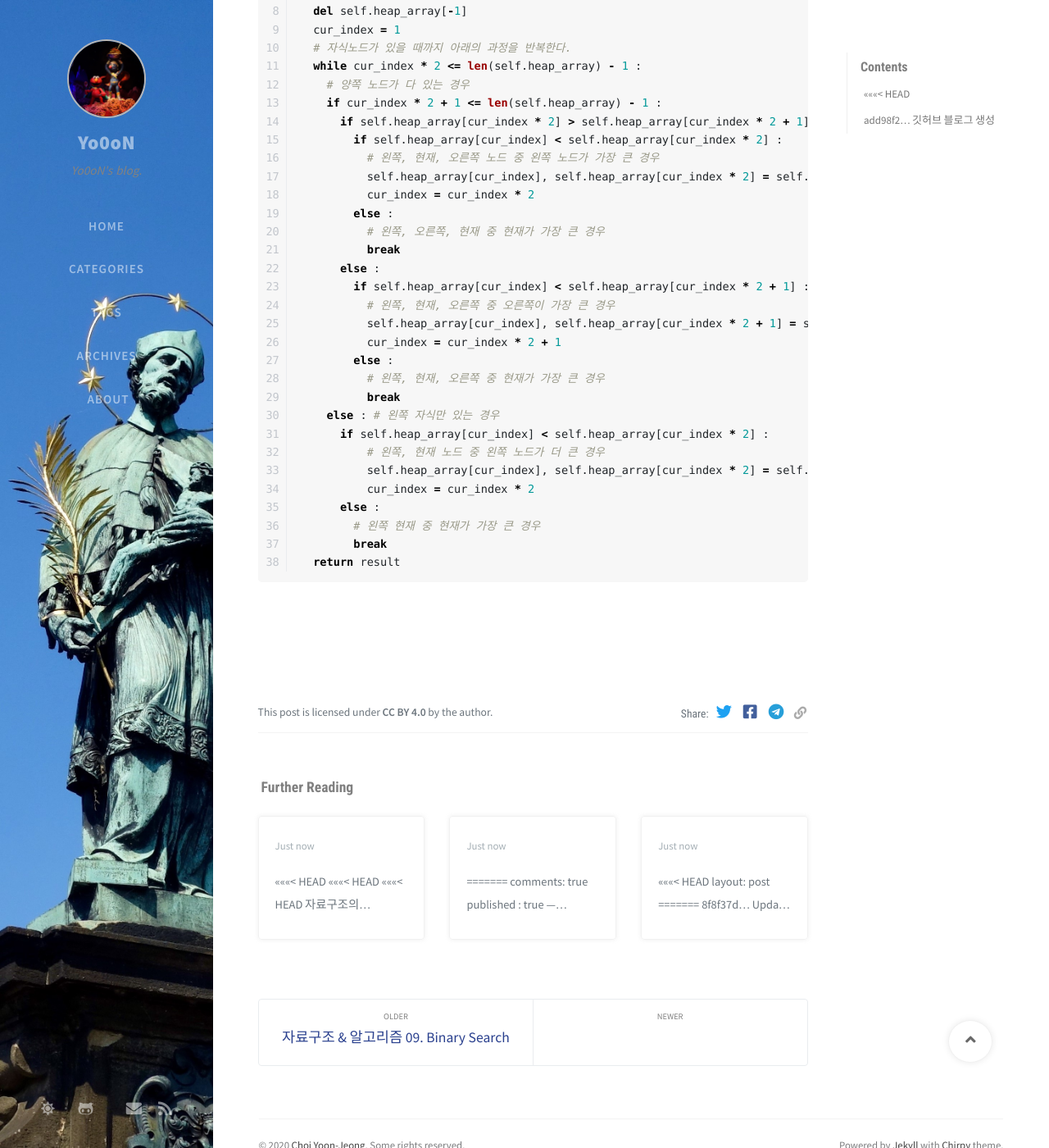
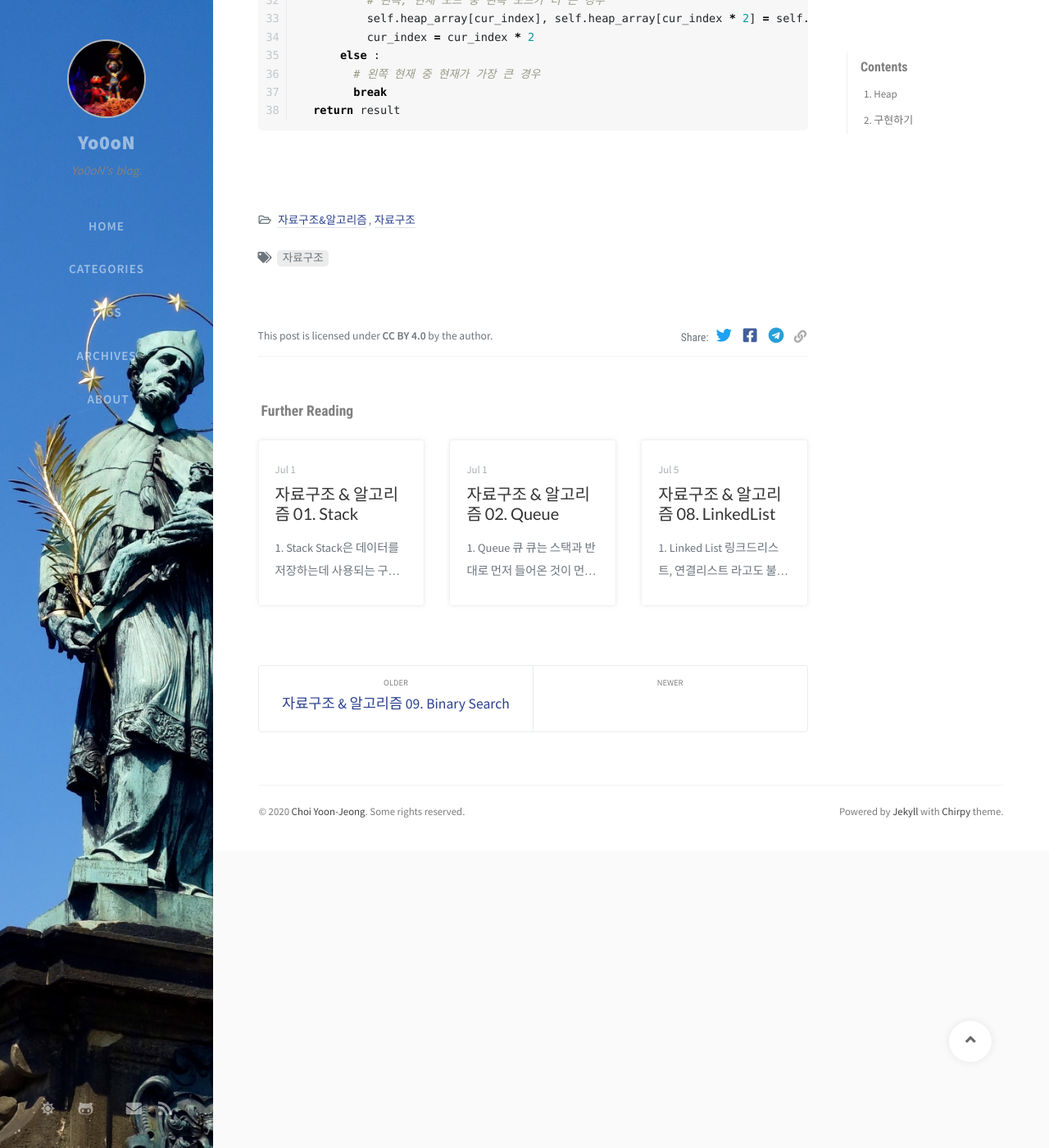
Before and after one commit to Yo0oN/Yo0oN.github.io, a Jekyll site: the page built from _posts/2020-07-15-자료구조04.힙.md, in a window 1280 px wide and 1400 px high, scrolled down 2856 px. Shown: the whole window at 82% size. Built offline with Jekyll 4.4.1, drawn with Linux system fonts in a browser that asks for light colours; nearby versions of some CDN libraries; comment, search, counter and statistics services are not loaded; some of the changed text lies outside the part shown.

Commit message:
Update 2020-07-15-자료구조04.힙.md

```diff
--- a/_posts/2020-07-15-자료구조04.힙.md
+++ b/_posts/2020-07-15-자료구조04.힙.md
@@ -1,9 +1,4 @@
 ---
-<<<<<<< HEAD
-<<<<<<< HEAD
-<<<<<<< HEAD
-=======
->>>>>>> 5734ed07444192f85abbe94e373b56e7f1d49690
 title: 자료구조 & 알고리즘 10. 힙
 modified: 2020-07-16
 author: Yo0oN
@@ -12,29 +7,6 @@ tags: [자료구조]
 math: true
 ---
 
-<<<<<<< HEAD
-=======
-layout: post
-=======
->>>>>>> 5b764e0... Update 2020-07-15-자료구조04.힙.md
-title: 자료구조 & 알고리즘 10. 힙
-modified: 2020-07-16
-author: Yo0oN
-categories: [자료구조&알고리즘, 자료구조]
-tags: [자료구조]
-math: true
----
-
-<<<<<<< HEAD
-* Table of Contents
-{:toc}
-
-
->>>>>>> add98f2... 깃허브 블로그 생성
-=======
->>>>>>> 5b764e0... Update 2020-07-15-자료구조04.힙.md
-=======
->>>>>>> 5734ed07444192f85abbe94e373b56e7f1d49690
 ## 1. Heap
 
 힙은 여러 자료 중 최대, 최소값을 빠르게 찾기 위해 만들어진 완전 이진 트리로, 우선순위 큐를 위하여 만들어졌다.<br>
```
